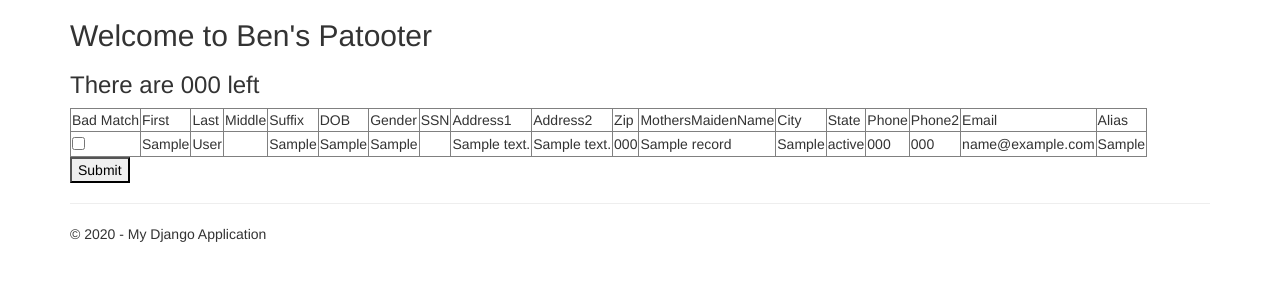
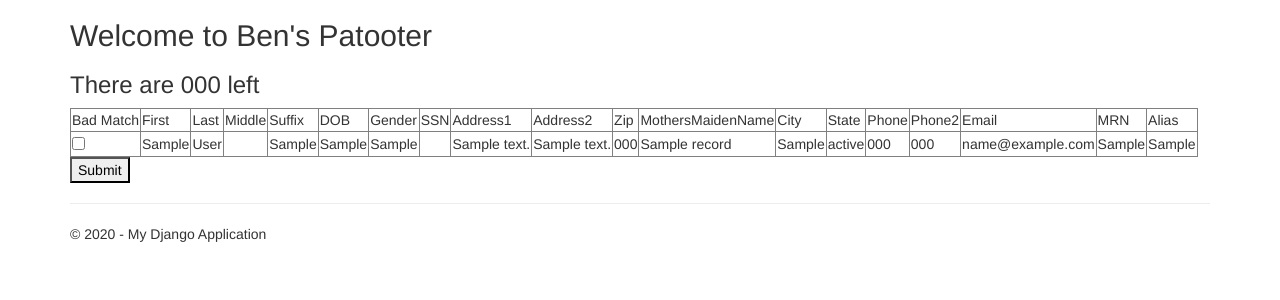
Before and after one commit to kwende/MitchMatchSite, a Django app: template Site/app/templates/app/index.html in a window 1280 px wide. Shown: the part 51-351 px from the top of the page. Run offline with Django 3.2, Linux system fonts and the light colour scheme; tables that the repository leaves empty hold one stand-in row (values such as "Sample post"); the template is opened without the code that fills it: values that come from a table or form of the project are taken from there, most other values are stand-ins (such as "Sample title", 1, 10 or a date in 2020); some libraries are stand-ins or nearby versions.

Commit message:
Add MRN.

```diff
--- a/Site/app/templates/app/index.html
+++ b/Site/app/templates/app/index.html
@@ -27,6 +27,7 @@
                 <td>Phone</td>
                 <td>Phone2</td>
                 <td>Email</td>
+                <td>MRN</td>
                 <td>Alias</td>
             </tr>
         </thead>
@@ -83,6 +84,9 @@
              <td>
                 {{member.RecordId.Email}}
             </td>
+            <td>
+                {{member.RecordId.MRN}}
+            </td>
              <td>
                 {{member.RecordId.Alias}}
             </td>
```
